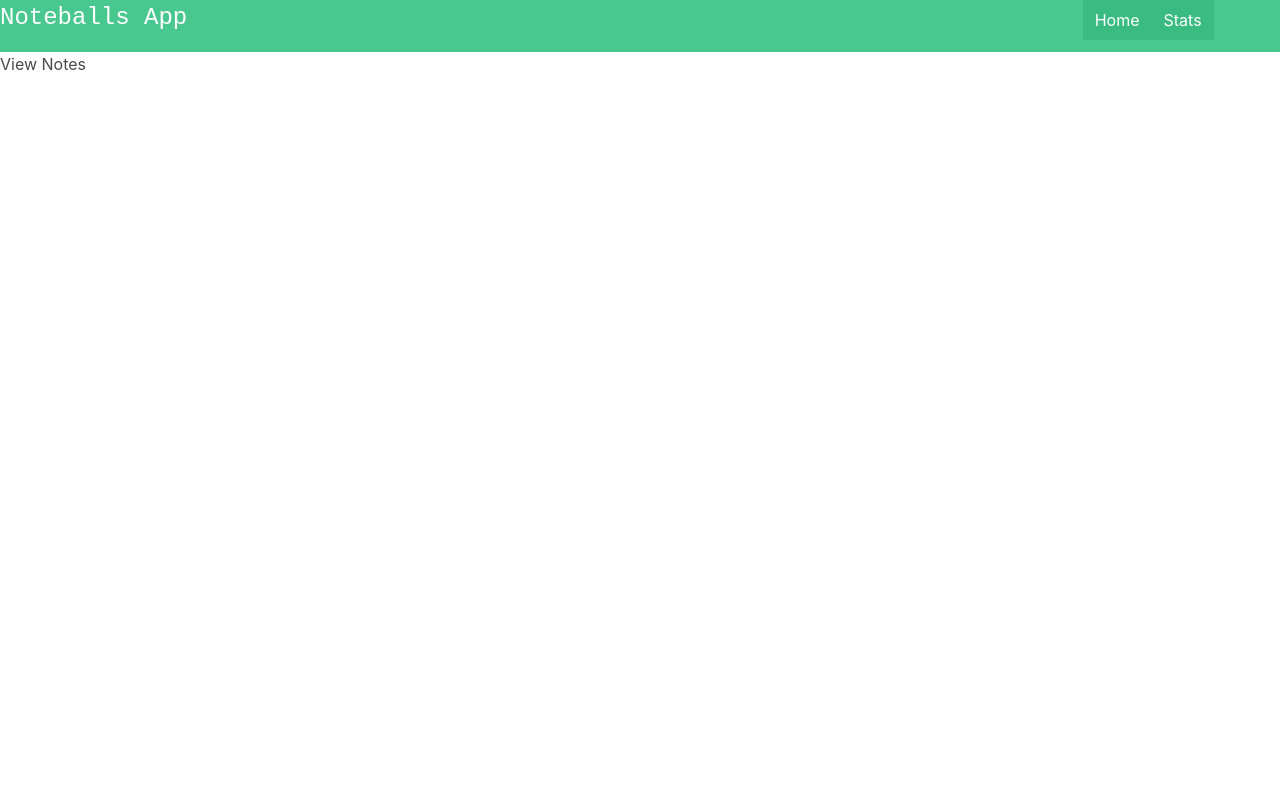
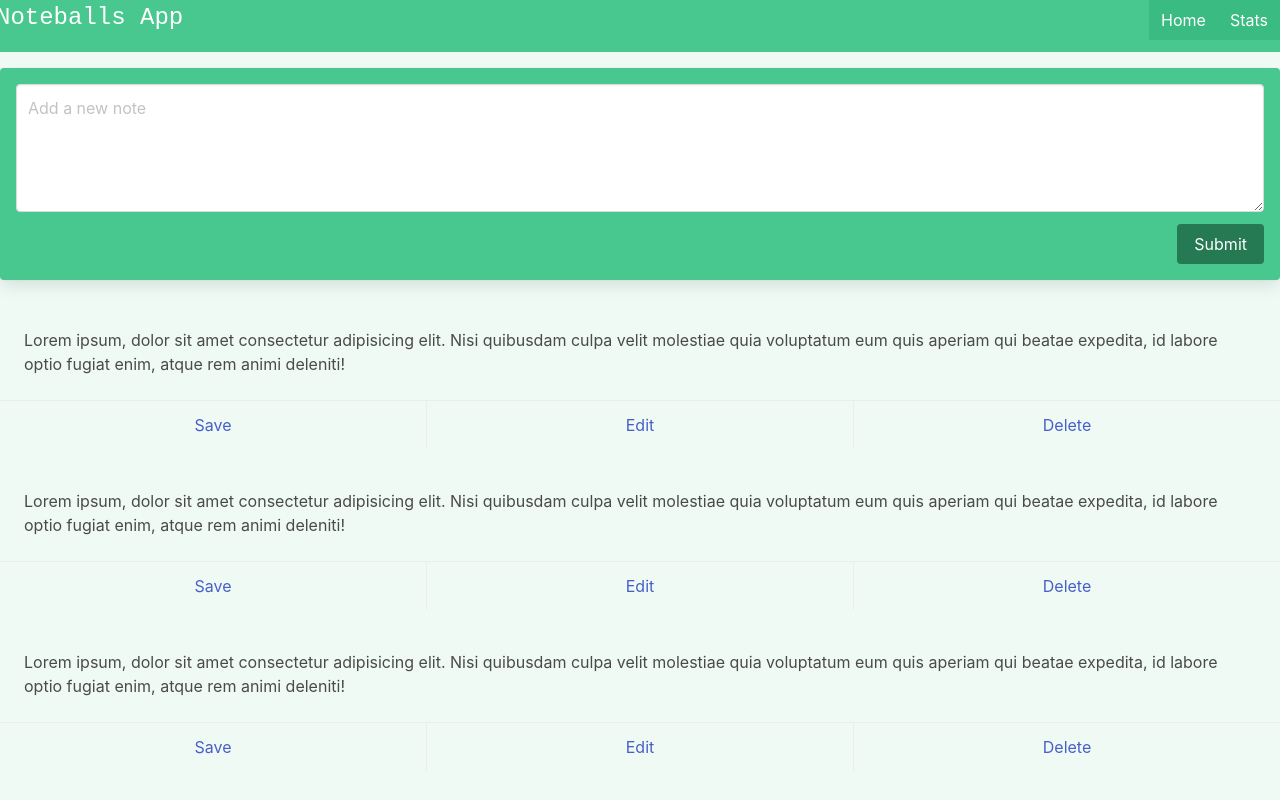
Before and after one commit to TanzimIbthesam/Vue-3, a Vue app in the folder Vue3CompositionApiwithPinia/noteproject/: page / in a window 1280 px wide. Built offline with nearby package versions, Linux system fonts and the light colour scheme.

Commit message:
18-All styles done

```diff
--- a/Vue3CompositionApiwithPinia/noteproject/index.html
+++ b/Vue3CompositionApiwithPinia/noteproject/index.html
@@ -1,5 +1,5 @@
 <!DOCTYPE html>
-<html lang="en">
+<html lang="en" class="has-background-success-light">
   <head>
     <meta charset="UTF-8" />
     <link rel="icon" href="/favicon.ico" />
--- a/Vue3CompositionApiwithPinia/noteproject/src/App.vue
+++ b/Vue3CompositionApiwithPinia/noteproject/src/App.vue
@@ -2,6 +2,9 @@
 
 <template>
 <Navbar />
+<div class="container is-max-desktop px-2 py-2">
+
+</div>
 <Router-view />
 </template>
 
--- a/Vue3CompositionApiwithPinia/noteproject/src/components/layouts/Navbar.vue
+++ b/Vue3CompositionApiwithPinia/noteproject/src/components/layouts/Navbar.vue
@@ -1,6 +1,7 @@
 <template>
   <nav class="navbar is-success" role="navigation" aria-label="main navigation">
-  <div class="navbar-brand">
+      <div class="container is-max-desktop px-2">
+ <div class="navbar-brand">
     <div class="is-size-4 is-family-monospace" >
       Noteballs App
     </div>
@@ -19,6 +20,8 @@
  </a>
 
   </div>
+      </div>
+
 
   <div id="navbarBasicExample" class="navbar-menu "
   :class="[showMobileNav ? 'is-active':'']"
--- a/Vue3CompositionApiwithPinia/noteproject/src/views/ViewNotes.vue
+++ b/Vue3CompositionApiwithPinia/noteproject/src/views/ViewNotes.vue
@@ -1,5 +1,35 @@
 <template>
-  <div>View Notes</div>
+<div class="card has-background-success p-4 mb-5">
+
+
+  <div class="field">
+  <div class="control">
+    <textarea class="textarea" placeholder="Add a new note"></textarea>
+  </div>
+</div>
+<div class="field is-grouped is-grouped-right">
+    <div class="control">
+        <button class="button is-link has-background-success-dark">Submit</button>
+    </div>
+
+</div>
+</div>
+  <div
+  v-for="i in 3"
+  class=" mb-4"
+  >
+
+  <div class="card-content">
+    <div class="content">
+      Lorem ipsum, dolor sit amet consectetur adipisicing elit. Nisi quibusdam culpa velit molestiae quia voluptatum eum quis aperiam qui beatae expedita, id labore optio fugiat enim, atque rem animi deleniti!
+    </div>
+  </div>
+  <footer class="card-footer">
+    <a href="#" class="card-footer-item">Save</a>
+    <a href="#" class="card-footer-item">Edit</a>
+    <a href="#" class="card-footer-item">Delete</a>
+  </footer>
+</div>
 </template>
 
 <script>
```
